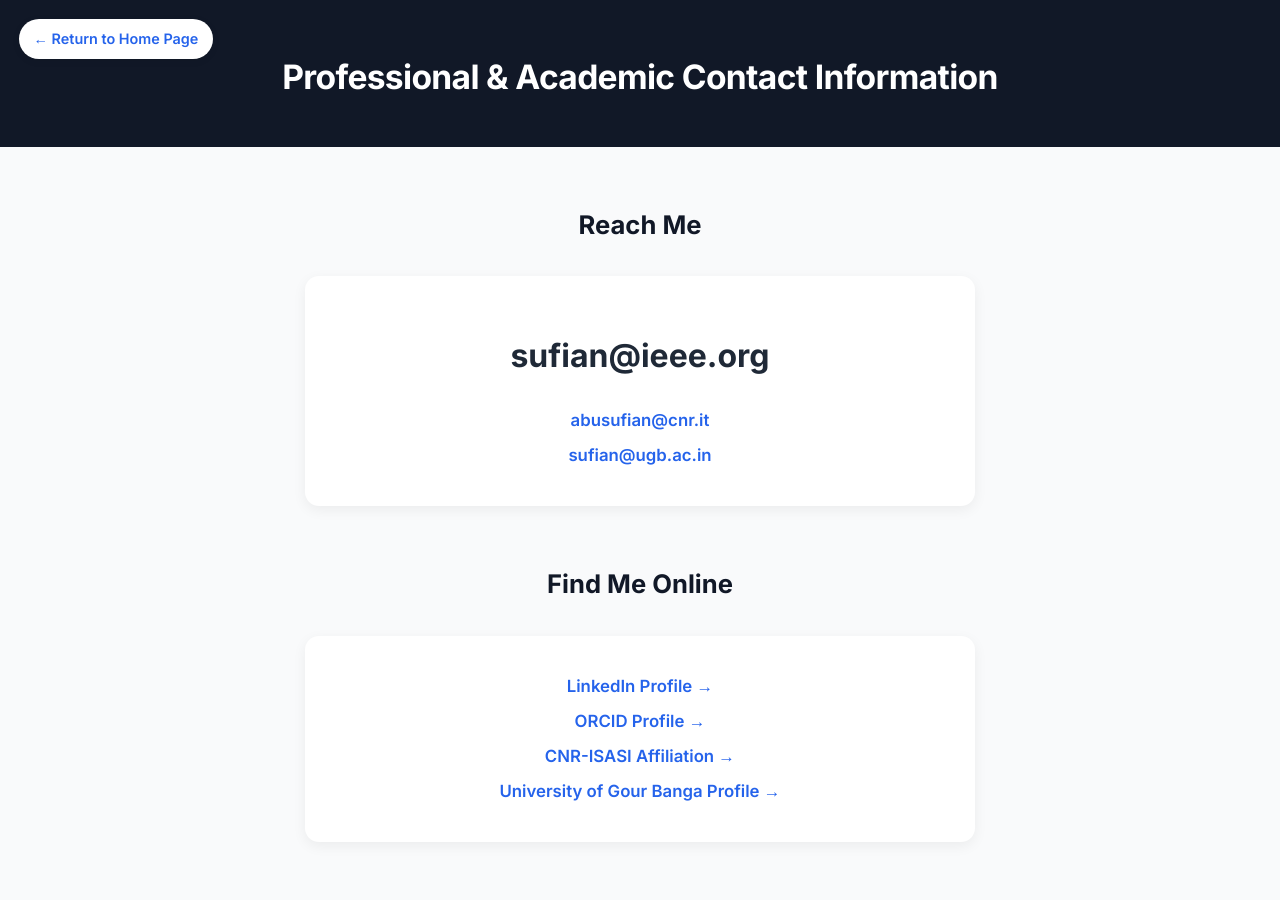
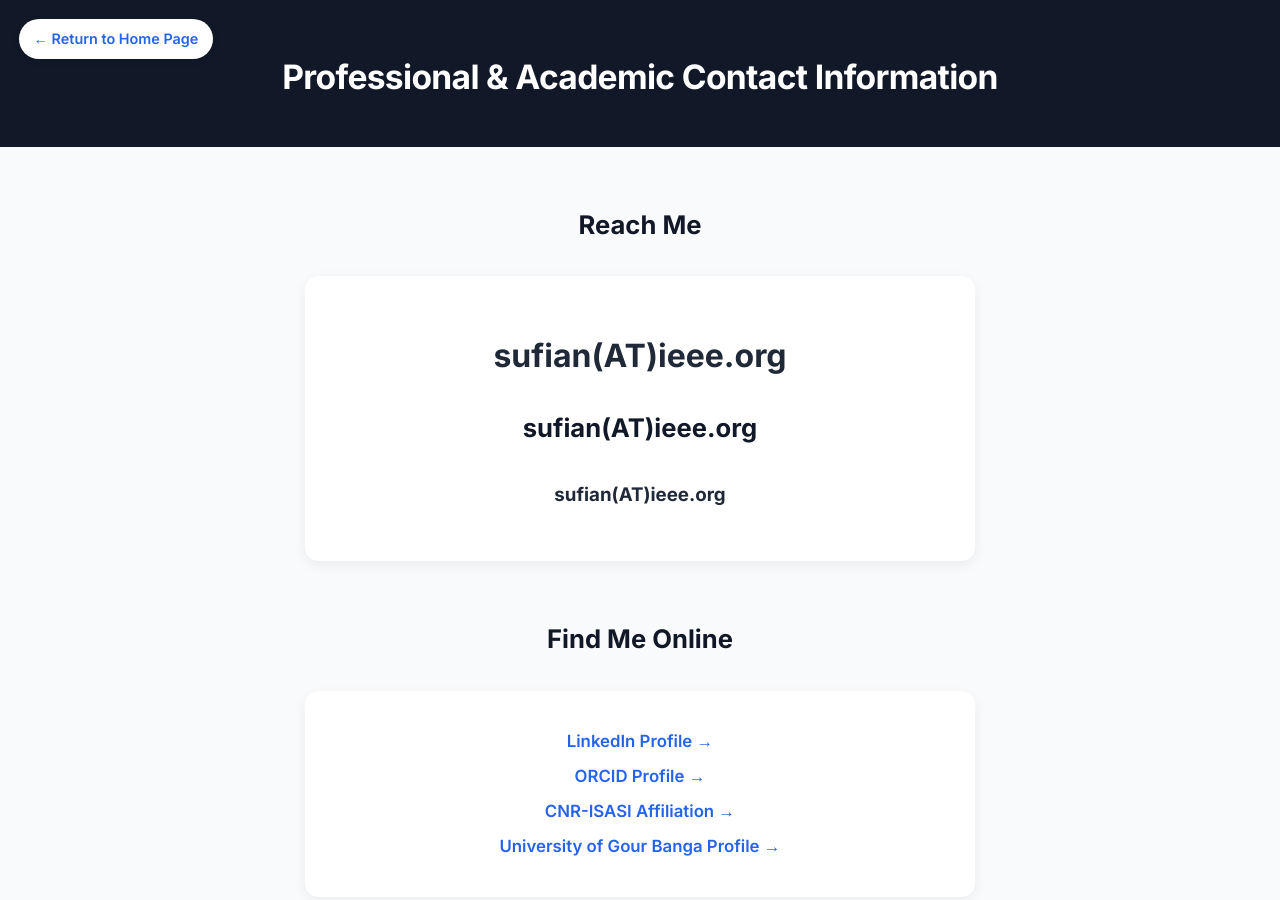
Before and after one commit to Sufianlab/sufianlab.github.io, a plain HTML site: page find.html in a window 1280 px wide. Shown: the top 900 px of the page. Drawn offline with Linux system fonts and the light colour scheme.

Commit message:
Update find.html

```diff
--- a/find.html
+++ b/find.html
@@ -154,9 +154,9 @@
     <h2>Reach Me</h2>
 
     <div class="card email-card">
-      <h1>sufian@ieee.org</h1>
-      <a href="mailto:abusufian@cnr.it">abusufian@cnr.it</a>
-      <a href="mailto:sufian@ugb.ac.in">sufian@ugb.ac.in</a>
+      <h1>sufian(AT)ieee.org</h1>
+      <h2>sufian(AT)ieee.org</h2>
+      <h3>sufian(AT)ieee.org</h3>
     </div>
   </div>
 
```
